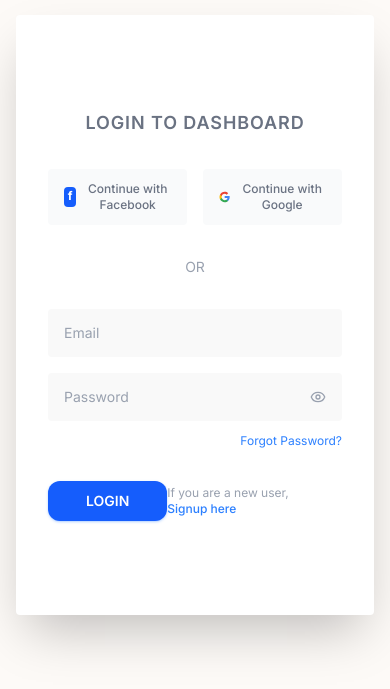
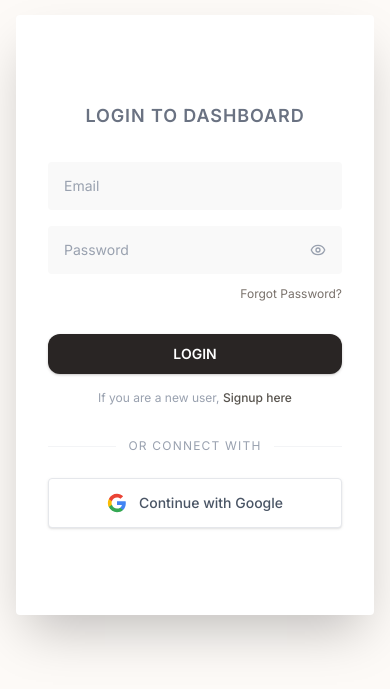
Before and after one commit to sohamkadu17/Odoo_hackthon, a React (Vite) app in the folder traveloop/: page /login in a window 390 px wide. Shown: the part 107-796 px from the top of the page. Built offline with nearby package versions, Linux system fonts and the light colour scheme.

Commit message:
feat: update background image and enhance gradient overlay on LoginPage

```diff
--- a/traveloop/src/pages/LoginPage.tsx
+++ b/traveloop/src/pages/LoginPage.tsx
@@ -4,7 +4,8 @@ import { useState } from 'react'
 import { useNavigate, useLocation } from 'react-router-dom'
 import Button from '../components/Button'
 
-const BG_URL = "https://images.unsplash.com/photo-1476514525535-07fb3b4ae5f1?q=80&w=2070&auto=format&fit=crop"
+// A beautiful portrait-oriented travel image (Paris)
+const BG_URL = "https://images.unsplash.com/photo-1499856871958-5b9627545d1a?q=80&w=800&auto=format&fit=crop"
 
 export default function LoginPage() {
   const [showPassword, setShowPassword] = useState(false)
@@ -25,7 +26,7 @@ export default function LoginPage() {
         transition={{ duration: 0.6, ease: "easeOut" }}
         className="flex w-full max-w-[1000px] overflow-hidden rounded shadow-2xl bg-white min-h-[600px]"
       >
-        {/* Left Side: Blue Gradient with BG Image */}
+        {/* Left Side: Gradient with BG Image */}
         <div className="relative hidden w-5/12 flex-col items-center justify-center p-12 text-center text-white md:flex">
           {/* Background Image & Overlay */}
           <div className="absolute inset-0">
@@ -34,20 +35,20 @@ export default function LoginPage() {
               alt="Travel Background"
               className="h-full w-full object-cover"
             />
-            {/* The gradient overlay creating the blue effect similar to the sample */}
-            <div className="absolute inset-0 bg-gradient-to-br from-blue-600/95 to-indigo-800/95 mix-blend-multiply" />
+            {/* Softened gradient overlay with warm/stone tones to match the Paris image vibe */}
+            <div className="absolute inset-0 bg-gradient-to-br from-stone-800/60 to-stone-900/80" />
           </div>
 
           {/* Content over background */}
           <div className="relative z-10 flex flex-col items-center space-y-6">
-            <h3 className="text-sm font-semibold tracking-[0.2em] uppercase text-blue-100">Welcome To</h3>
+            <h3 className="text-sm font-semibold tracking-[0.2em] uppercase text-stone-200">Welcome To</h3>
 
             <div className="flex items-center gap-3">
               <Plane className="h-10 w-10 text-white" strokeWidth={2} />
               <h1 className="text-4xl font-extrabold tracking-wider uppercase">Traveloop</h1>
             </div>
 
-            <p className="mx-auto mt-4 max-w-[200px] text-sm leading-relaxed text-blue-50 font-medium tracking-wide">
+            <p className="mx-auto mt-4 max-w-[200px] text-sm leading-relaxed text-stone-100 font-medium tracking-wide">
               World first premium travel dashboard based on React JS
             </p>
           </div>
@@ -60,67 +61,43 @@ export default function LoginPage() {
           </h2>
 
           <form onSubmit={handleSubmit} className="flex flex-col">
-            {/* Social Logins */}
-            <div className="grid grid-cols-2 gap-4">
-              <button
-                type="button"
-                className="flex items-center justify-center gap-2 rounded bg-gray-50 px-4 py-3 text-xs font-medium text-gray-500 hover:bg-gray-100 transition-colors"
-                onClick={() => navigate('/dashboard')}
-              >
-                <div className="flex h-5 w-5 items-center justify-center rounded bg-blue-600 text-white font-bold pb-0.5">
-                  f
-                </div>
-                Continue with Facebook
-              </button>
-              <button
-                type="button"
-                className="flex items-center justify-center gap-2 rounded bg-gray-50 px-4 py-3 text-xs font-medium text-gray-500 hover:bg-gray-100 transition-colors"
-                onClick={() => navigate('/dashboard')}
-              >
-                <svg className="h-4 w-4" viewBox="0 0 24 24">
-                  <path fill="#4285F4" d="M22.56 12.25c0-.78-.07-1.53-.2-2.25H12v4.26h5.92c-.26 1.37-1.04 2.53-2.21 3.31v2.77h3.57c2.08-1.92 3.28-4.74 3.28-8.09z"/>
-                  <path fill="#34A853" d="M12 23c2.97 0 5.46-.98 7.28-2.66l-3.57-2.77c-.98.66-2.23 1.06-3.71 1.06-2.86 0-5.29-1.93-6.16-4.53H2.18v2.84C3.99 20.53 7.7 23 12 23z"/>
-                  <path fill="#FBBC05" d="M5.84 14.09c-.22-.66-.35-1.36-.35-2.09s.13-1.43.35-2.09V7.07H2.18C1.43 8.55 1 10.22 1 12s.43 3.45 1.18 4.93l2.85-2.22.81-.62z"/>
-                  <path fill="#EA4335" d="M12 5.38c1.62 0 3.06.56 4.21 1.64l3.15-3.15C17.45 2.09 14.97 1 12 1 7.7 1 3.99 3.47 2.18 7.07l3.66 2.84c.87-2.6 3.3-4.53 6.16-4.53z"/>
-                </svg>
-                Continue with Google
-              </button>
-            </div>
-
-            {/* Divider */}
-            <div className="relative my-8 text-center text-sm">
-              <span className="bg-white px-2 text-gray-400">OR</span>
-            </div>
-
             {/* Inputs - Mimicking the flat, light grey boxes from the image */}
             <div className="space-y-4">
               {isRegister && (
+                <>
                   <div className="grid grid-cols-2 gap-4">
                     <input
                       type="text"
                       placeholder="First name"
-                    className="w-full rounded bg-[#f9f9f9] px-4 py-3.5 text-sm text-gray-900 placeholder-gray-400 focus:outline-none focus:ring-1 focus:ring-blue-500"
+                      className="w-full rounded bg-[#f9f9f9] px-4 py-3.5 text-sm text-gray-900 placeholder-gray-400 focus:outline-none focus:ring-1 focus:ring-stone-500"
                       required
                     />
                     <input
                       type="text"
                       placeholder="Last name"
-                    className="w-full rounded bg-[#f9f9f9] px-4 py-3.5 text-sm text-gray-900 placeholder-gray-400 focus:outline-none focus:ring-1 focus:ring-blue-500"
+                      className="w-full rounded bg-[#f9f9f9] px-4 py-3.5 text-sm text-gray-900 placeholder-gray-400 focus:outline-none focus:ring-1 focus:ring-stone-500"
                       required
                     />
                   </div>
+                  <input
+                    type="tel"
+                    placeholder="Phone number"
+                    className="w-full rounded bg-[#f9f9f9] px-4 py-3.5 text-sm text-gray-900 placeholder-gray-400 focus:outline-none focus:ring-1 focus:ring-stone-500"
+                    required
+                  />
+                </>
               )}
               <input
                 type="email"
                 placeholder="Email"
-                className="w-full rounded bg-[#f9f9f9] px-4 py-3.5 text-sm text-gray-900 placeholder-gray-400 focus:outline-none focus:ring-1 focus:ring-blue-500"
+                className="w-full rounded bg-[#f9f9f9] px-4 py-3.5 text-sm text-gray-900 placeholder-gray-400 focus:outline-none focus:ring-1 focus:ring-stone-500"
                 required
               />
               <div className="relative">
                 <input
                   type={showPassword ? 'text' : 'password'}
                   placeholder="Password"
-                  className="w-full rounded bg-[#f9f9f9] px-4 py-3.5 pr-11 text-sm text-gray-900 placeholder-gray-400 focus:outline-none focus:ring-1 focus:ring-blue-500"
+                  className="w-full rounded bg-[#f9f9f9] px-4 py-3.5 pr-11 text-sm text-gray-900 placeholder-gray-400 focus:outline-none focus:ring-1 focus:ring-stone-500"
                   required
                 />
                 <button
@@ -131,38 +108,77 @@ export default function LoginPage() {
                   {showPassword ? <EyeOff className="h-4 w-4" /> : <Eye className="h-4 w-4" />}
                 </button>
               </div>
+
+              {isRegister && (
+                <div className="relative">
+                  <input
+                    type={showPassword ? 'text' : 'password'}
+                    placeholder="Confirm Password"
+                    className="w-full rounded bg-[#f9f9f9] px-4 py-3.5 pr-11 text-sm text-gray-900 placeholder-gray-400 focus:outline-none focus:ring-1 focus:ring-stone-500"
+                    required
+                  />
+                  <button
+                    type="button"
+                    onClick={() => setShowPassword(!showPassword)}
+                    className="absolute right-4 top-1/2 -translate-y-1/2 text-gray-400 hover:text-gray-600"
+                  >
+                    {showPassword ? <EyeOff className="h-4 w-4" /> : <Eye className="h-4 w-4" />}
+                  </button>
+                </div>
+              )}
             </div>
 
             {!isRegister && (
               <div className="mt-3 flex justify-end">
-                <button type="button" className="text-xs text-blue-500 hover:text-blue-700">
+                <button type="button" className="text-xs text-stone-500 hover:text-stone-700">
                   Forgot Password?
                 </button>
               </div>
             )}
 
             {/* Bottom Actions */}
-            <div className="mt-8 flex items-center justify-between">
+            <div className="mt-8 flex flex-col sm:flex-row gap-4 sm:items-center justify-between">
               <Button
                 type="submit"
                 variant="primary"
-                className="w-32 rounded bg-blue-500 border-none shadow-md shadow-blue-500/30"
+                className="w-full sm:w-32 rounded bg-stone-800 border-none shadow-md shadow-stone-800/20 hover:bg-stone-700"
               >
                 {isRegister ? 'REGISTER' : 'LOGIN'}
               </Button>
 
-              <div className="text-xs text-gray-400">
+              <div className="text-xs text-gray-400 sm:text-right flex-1 text-center">
                 {isRegister ? 'Already have an account? ' : 'If you are a new user, '}
                 <button
                   type="button"
                   onClick={() => setIsRegister(!isRegister)}
-                  className="font-medium text-blue-500 hover:text-blue-700"
+                  className="font-medium text-stone-600 hover:text-stone-800"
                 >
                   {isRegister ? 'Login here' : 'Signup here'}
                 </button>
               </div>
             </div>
           </form>
+
+          {/* Divider */}
+          <div className="relative mt-8 mb-6 text-center text-xs">
+            <span className="bg-white px-3 text-gray-400 uppercase tracking-widest bg-opacity-100 z-10 relative">Or connect with</span>
+            <div className="absolute top-1/2 left-0 right-0 h-px bg-gray-100" />
+          </div>
+
+          {/* Google Sign In Below */}
+          <button
+            type="button"
+            className="flex w-full items-center justify-center gap-3 rounded bg-white border border-gray-200 px-4 py-3.5 text-sm font-medium text-gray-600 hover:bg-gray-50 hover:border-gray-300 transition-all shadow-sm"
+            onClick={() => navigate('/dashboard')}
+          >
+            <svg className="h-5 w-5" viewBox="0 0 24 24">
+              <path fill="#4285F4" d="M22.56 12.25c0-.78-.07-1.53-.2-2.25H12v4.26h5.92c-.26 1.37-1.04 2.53-2.21 3.31v2.77h3.57c2.08-1.92 3.28-4.74 3.28-8.09z"/>
+              <path fill="#34A853" d="M12 23c2.97 0 5.46-.98 7.28-2.66l-3.57-2.77c-.98.66-2.23 1.06-3.71 1.06-2.86 0-5.29-1.93-6.16-4.53H2.18v2.84C3.99 20.53 7.7 23 12 23z"/>
+              <path fill="#FBBC05" d="M5.84 14.09c-.22-.66-.35-1.36-.35-2.09s.13-1.43.35-2.09V7.07H2.18C1.43 8.55 1 10.22 1 12s.43 3.45 1.18 4.93l2.85-2.22.81-.62z"/>
+              <path fill="#EA4335" d="M12 5.38c1.62 0 3.06.56 4.21 1.64l3.15-3.15C17.45 2.09 14.97 1 12 1 7.7 1 3.99 3.47 2.18 7.07l3.66 2.84c.87-2.6 3.3-4.53 6.16-4.53z"/>
+            </svg>
+            Continue with Google
+          </button>
         </div>
       </motion.div>
     </div>
```
Lines whose indentation alone changed are shown as unchanged.
